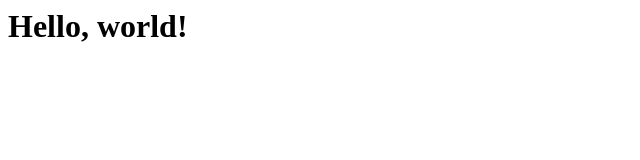
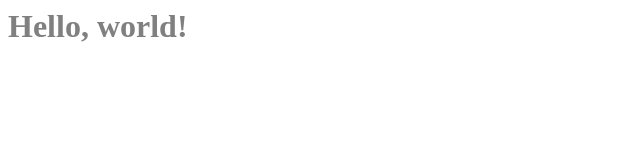
Before and after one commit to pretorh/tests-basic-react, a React app: page / in a window 1280 px wide. Shown: the top 160 px of the page, without its empty margins (0-640 px from the left). Built offline with nearby package versions, Linux system fonts and the light colour scheme.

Commit message:
add basic styling file

```diff
--- a/package.json
+++ b/package.json
@@ -9,7 +9,8 @@
     "lint": "tslint src/*.ts* src/**/*.ts",
     "tsc": "tsc",
     "babel": "babel dist/ -d dist/",
-    "bundle": "browserify dist/index.js -o dist/bundle.js"
+    "prebundle": "cp src/*.css dist/",
+    "bundle": "browserify -t browserify-css dist/index.js -o dist/bundle.js"
   },
   "dependencies": {
     "react": "16.2.0",
@@ -22,6 +23,7 @@
     "babel-preset-env": "1.6.1",
     "babel-preset-react": "6.24.1",
     "browserify": "16.1.0",
+    "browserify-css": "0.14.0",
     "tslint": "5.9.1",
     "typescript": "2.7.2"
   }
--- /dev/null
+++ b/src/app.css
@@ -0,0 +1,3 @@
+h1 {
+  color: gray
+}
--- a/src/index.tsx
+++ b/src/index.tsx
@@ -1,5 +1,6 @@
 import * as React from 'react';
 import * as ReactDOM from 'react-dom';
+import './app.css';
 import { Hello } from './lib/hello';
 
 const hello = new Hello();
```
Also changed, not shown: 1 other file (tests, documents, lock files or other folders).
